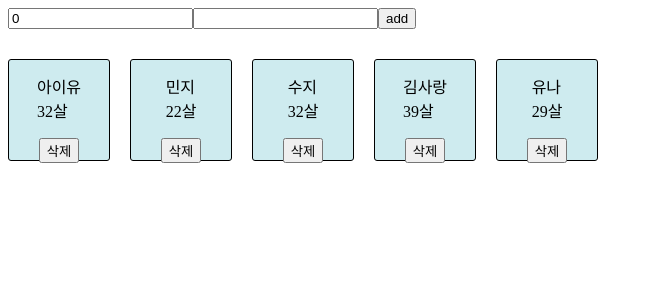
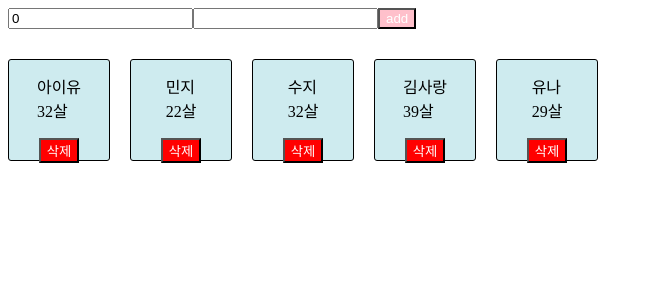
Before and after one commit to yuna-c/react, a React (Vite) app: page / in a window 1280 px wide. Shown: the top 300 px of the page, without its empty margins (0-653 px from the left). Built offline with nearby package versions, Linux system fonts and the light colour scheme.

Commit message:
📝 add : 버튼 컴포넌트 color children 으로 받아 색상 변경 처리

```diff
--- a/src/App.jsx
+++ b/src/App.jsx
@@ -64,7 +64,9 @@ const App = () => {
 		<>
 			<input type='number' value={age} onChange={AddAge} />
 			<input type='text' value={name} onChange={AddName} />
-			<Button onClick={AddUserHandler}>add</Button>
+			<Button color='pink' onClick={AddUserHandler}>
+				add
+			</Button>
 			<ul style={styles}>
 				{users.map((user, idx) => (
 					<User id={idx} key={user.id} user={user} deleteUserHandler={deleteUserHandler} />
@@ -97,13 +99,22 @@ const User = ({ user, idx, deleteUserHandler }) => {
 			</p>
 			<div>
 				{/* 실행이 될 때 user가 가지고 있는 id가 있어야 한다 */}
-				<Button onClick={() => deleteUserHandler(id)}>삭제</Button>
+				<Button color='red' onClick={() => deleteUserHandler(id)}>
+					삭제
+				</Button>
 			</div>
 		</li>
 	);
 };
 
-const Button = ({ children, onClick }) => {
+const Button = ({ children, onClick, color }) => {
+	if (color) {
+		return (
+			<button style={{ backgroundColor: color, color: 'white' }} onClick={onClick}>
+				{children}
+			</button>
+		);
+	}
 	return <button onClick={onClick}>{children}</button>;
 };
 
```
